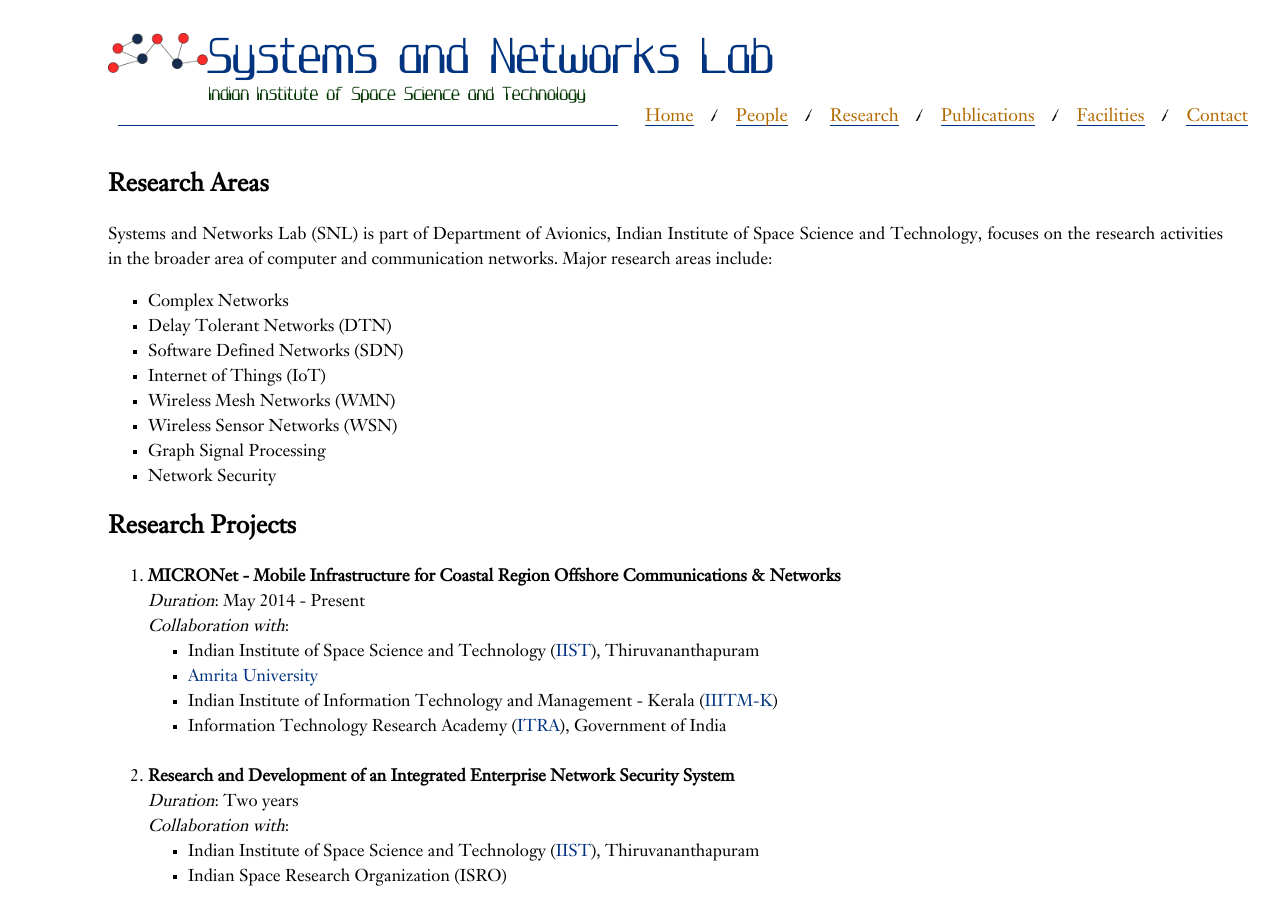
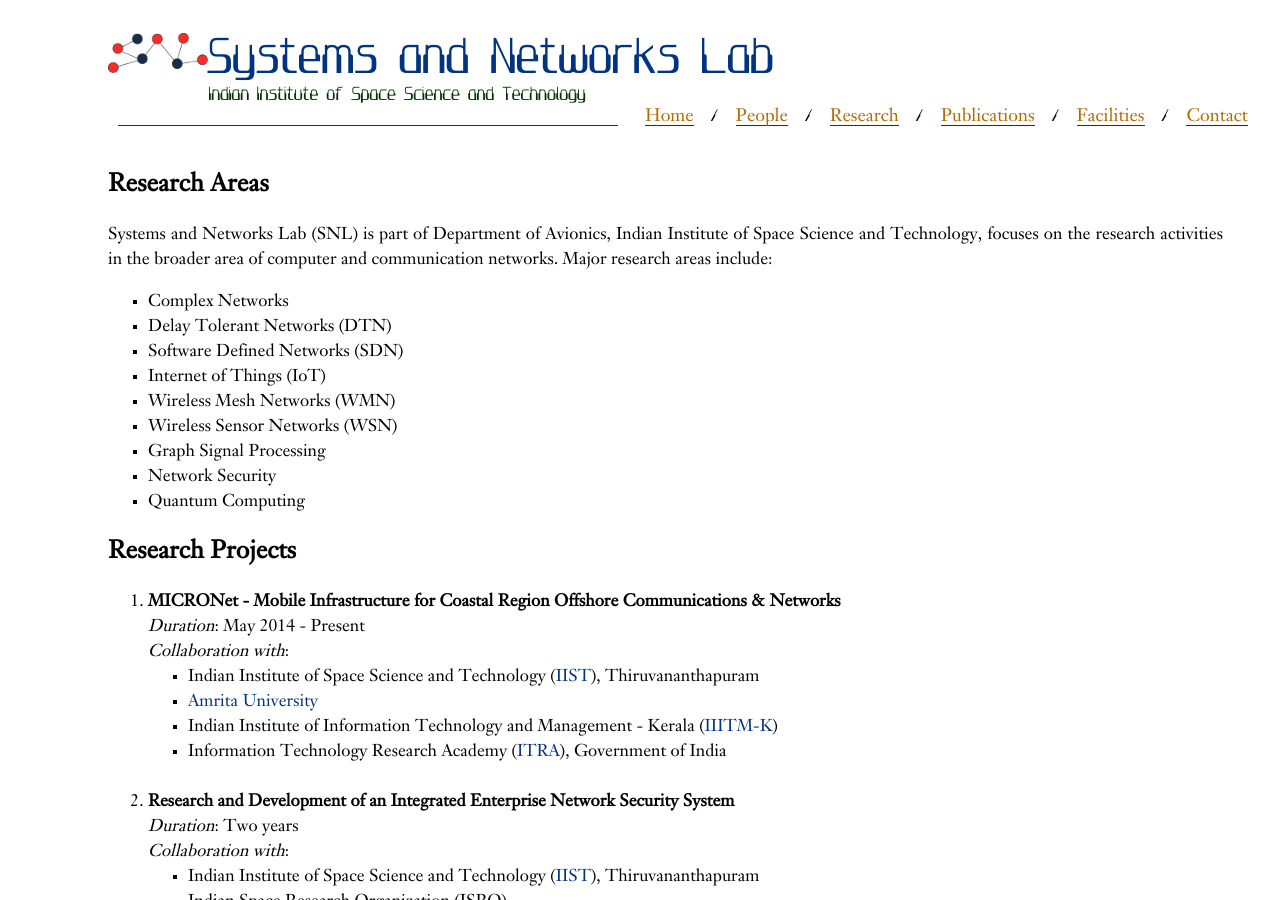
Before and after one commit to iist-sysnet/iist-sysnet.github.io, a Jekyll site: the page built from research.md, in a window 1280 px wide and 900 px high. Built offline with Jekyll 4.4.1, drawn with Linux system fonts in a browser that asks for light colours; our own code applies the rules of GitHub Pages for plain Markdown files.

Commit message:
Update research.md

```diff
--- a/research.md
+++ b/research.md
@@ -17,6 +17,7 @@ communication networks. Major research areas include:
 * Wireless Sensor Networks (WSN)
 * Graph Signal Processing
 * Network Security
+* Quantum Computing
 
 ### Research Projects
 
```
